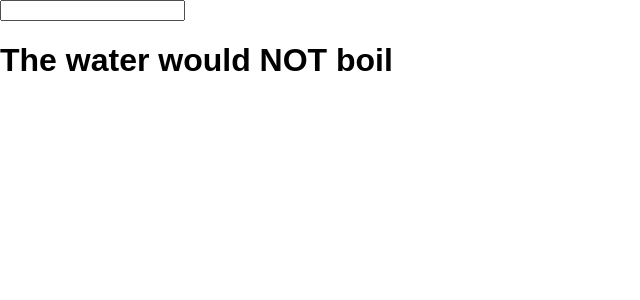
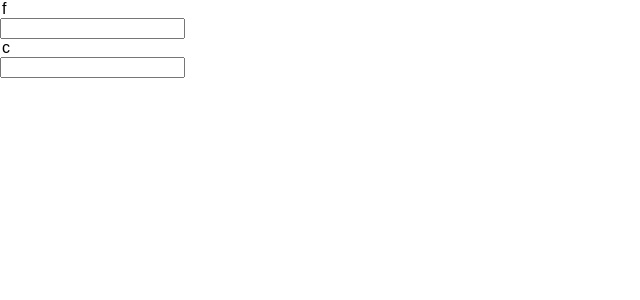
Before and after one commit to rbunch-dc/9-17immersive-inventoryWidget, a React (Create React App) app: page / in a window 1280 px wide. Shown: the top 300 px of the page, without its empty margins (0-640 px from the left). Built offline with nearby package versions, Linux system fonts and the light colour scheme; the HTML template or start-up script is replaced by a standard one.

Commit message:
passing state up

```diff
--- a/src/tempApp/TemperatureApp.js
+++ b/src/tempApp/TemperatureApp.js
@@ -1,5 +1,29 @@
 import React, { Component } from 'react';
 import BoilingVerdict from './BoilingVerdict';
+import TemperatureInput from './TemperatureInput';
+
+// Two utiltiy functions that are NOT part of the component.
+// These are simply JS 101 functions.
+function toCelsius(fahrenheit) {
+  return (fahrenheit - 32) * 5 / 9;
+}
+
+function toFahrenheit(celsius) {
+  return (celsius * 9 / 5) + 32;
+}
+// Try convert is going to take care of when the user
+// enters something that isn't a number.
+// it EXPECTS convert to be a funciton, specifically, one fo the
+// functions above
+function tryConvert(temperature, convert) {
+  const input = parseFloat(temperature);
+  if (Number.isNaN(input)) {
+    return 'What is your problem?';
+  }
+  const output = convert(input);
+  const rounded = Math.round(output * 1000) / 1000;
+  return rounded.toString();
+}
 
 class TemperatureApp extends Component{
 	constructor(){
@@ -7,23 +31,28 @@
 		this.state = {
 			temperature: ''
 		}
-		this.handleChange = this.handleChange.bind(this);
+		this.handleCelciusChange = this.handleCelciusChange.bind(this);
+		this.handleFahrenheitChange = this.handleFahrenheitChange.bind(this);
 	}
 
-	handleChange(event){
-		console.log(event);
-		console.log(event.target.value)
-		this.setState({
-			temperature: event.target.value
-		})
+	handleCelciusChange(value){
+		console.log("Someone changed the Celcius Input to " + value)
+	}
+
+	handleFahrenheitChange(value){
+		console.log("Someone changed the Fahrenheit Input to "+value)
 	}
 
 	render(){
-		var temperature = this.state.temperature;
+
+		// console.log(tryConvert("sadfsdafd100",toFahrenheit));
+
+		// var temperature = this.state.temperature;
 		return(
 			<div>
-				<input value={temperature} onChange={this.handleChange} />
-				<BoilingVerdict celsius={parseFloat(temperature)}/>
+				<TemperatureInput scale="f" onChange={this.handleFahrenheitChange} />
+				<TemperatureInput scale="c" onChange={this.handleCelciusChange} />
+				{/*<BoilingVerdict celsius={parseFloat(temperature)}/>*/}
 			</div>
 		)
 	}
--- /dev/null
+++ b/src/tempApp/TemperatureInput.js
@@ -0,0 +1,28 @@
+import React, { Component } from 'react';
+
+class TemperatureInput extends Component{
+	constructor(props){
+		super(props);
+		this.state = {
+			temperature: ''
+		};
+		this.handleChange = this.handleChange.bind(this);
+	}
+
+	handleChange(event){
+		this.props.onChange(event.target.value);
+	}
+
+	render(){
+
+		const temperature = this.state.temperature;
+		return(
+			<div>
+				<legend>{this.props.scale}</legend>
+				<input value={temperature} onChange={this.handleChange} />
+			</div>
+		)
+	}
+}
+
+export default TemperatureInput;
```
